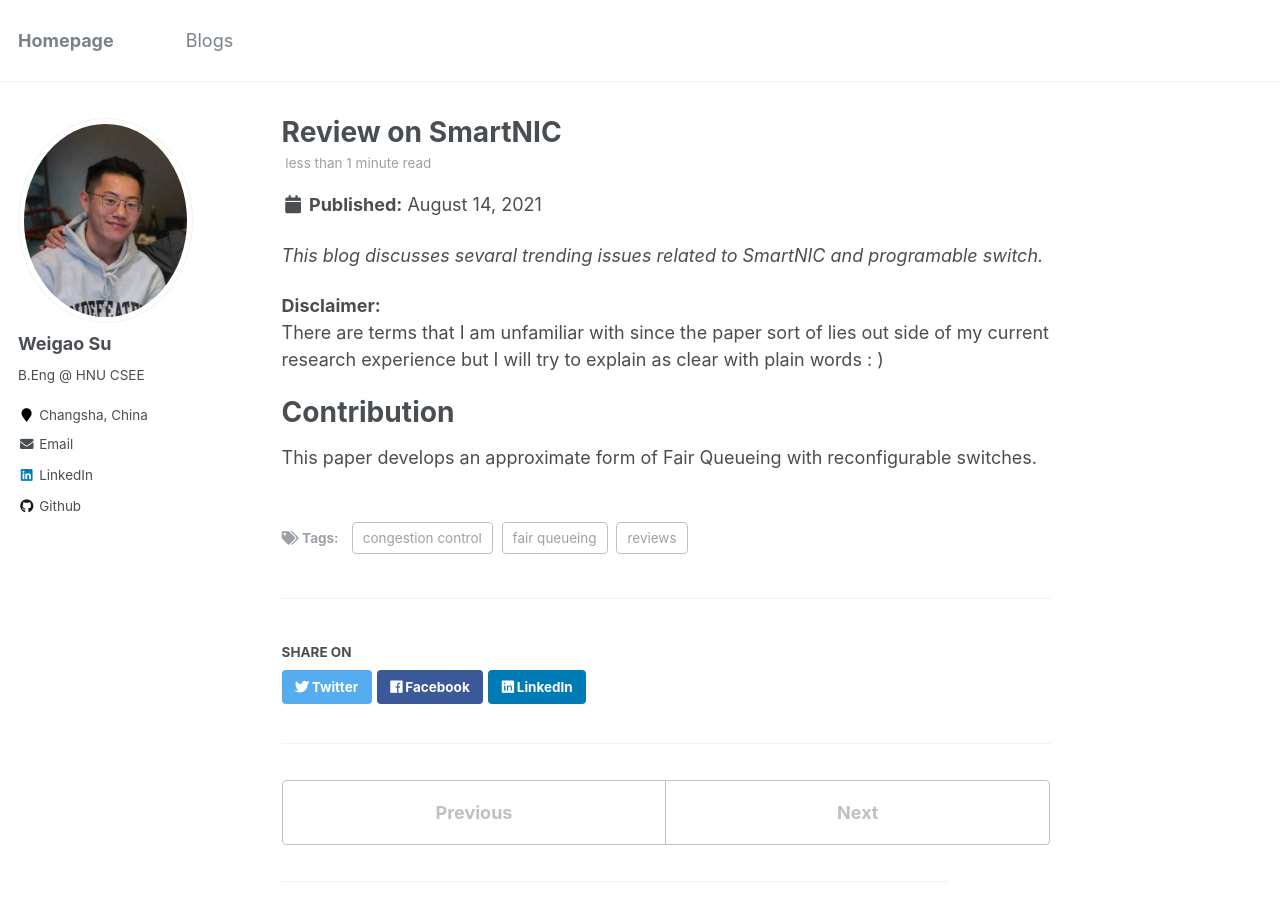
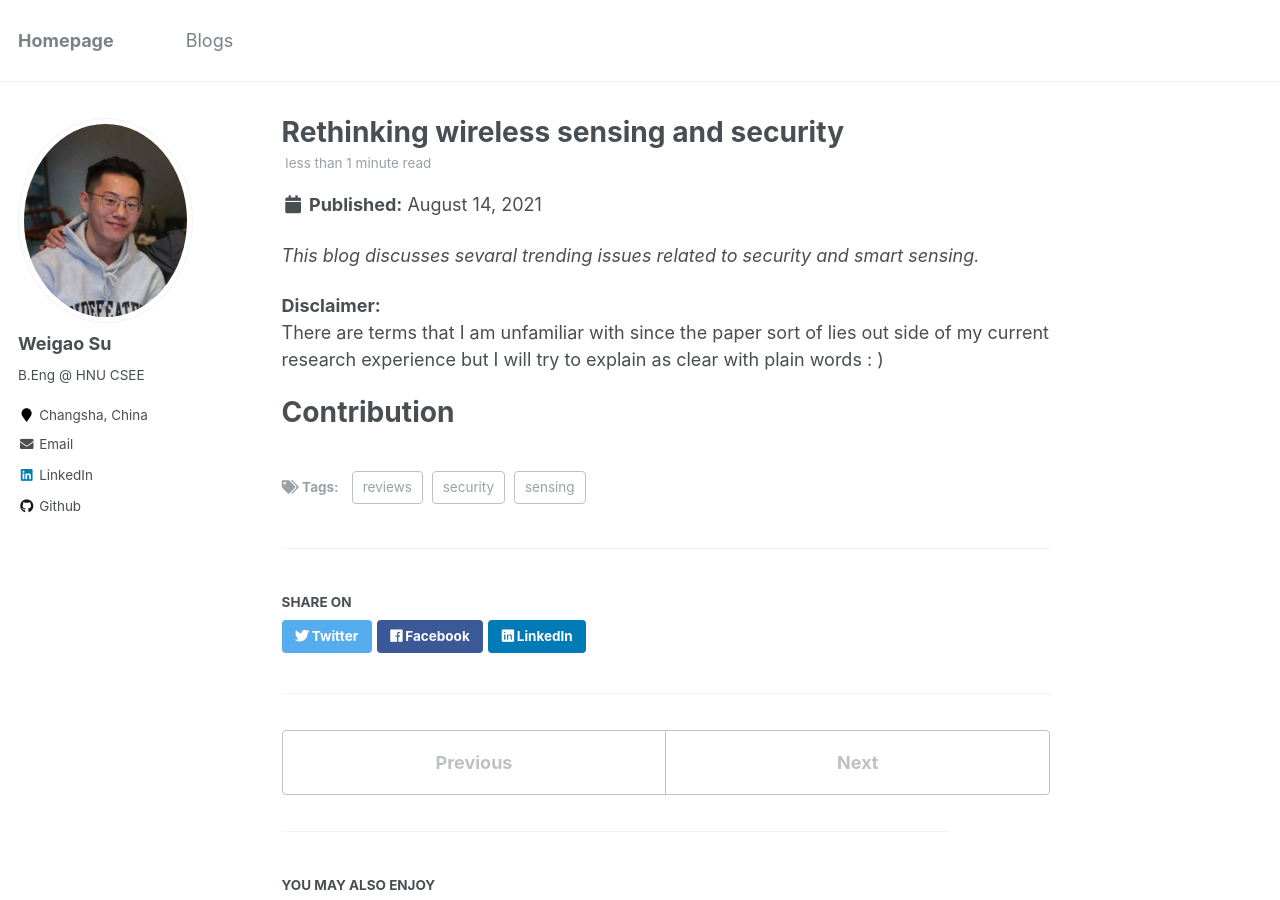
Before and after one commit to wegul/wegul.github.io, a Jekyll site: the page built from _posts/2021-08-14-Security.md, in a window 1280 px wide and 900 px high. Built offline with Jekyll 4.4.1, drawn with Linux system fonts in a browser that asks for light colours; grey boxes are pictures that could not be loaded.

Commit message:
Update and rename 2021-08-14-AFQ.md to 2021-08-14-Security.md

```diff
--- a/_posts/2021-08-14-AFQ.md
+++ b/_posts/2021-08-14-Security.md
@@ -1,20 +1,20 @@
 ---
-title: 'Review on SmartNIC'
+title: 'Rethinking wireless sensing and security'
 date: 2021-08-14
-permalink: /posts/2021/08/AFQ/
+permalink: /posts/2021/08/Security/
 tags:
   - reviews
-  - congestion control
-  - fair queueing
+  - security
+  - sensing
 ---
-*This blog discusses sevaral trending issues related to SmartNIC and programable switch.*
+*This blog discusses sevaral trending issues related to security and smart sensing.*
 
 **Disclaimer:**
 There are terms that I am unfamiliar with since the paper sort of lies out side of my current research experience but I will try to explain as clear with plain words : )
 
 Contribution
 ===
-This paper develops an approximate form of Fair Queueing with reconfigurable switches.
+
 
 
 <!-- We leverage configurable perpacket processing and the ability to maintain mutable
```
